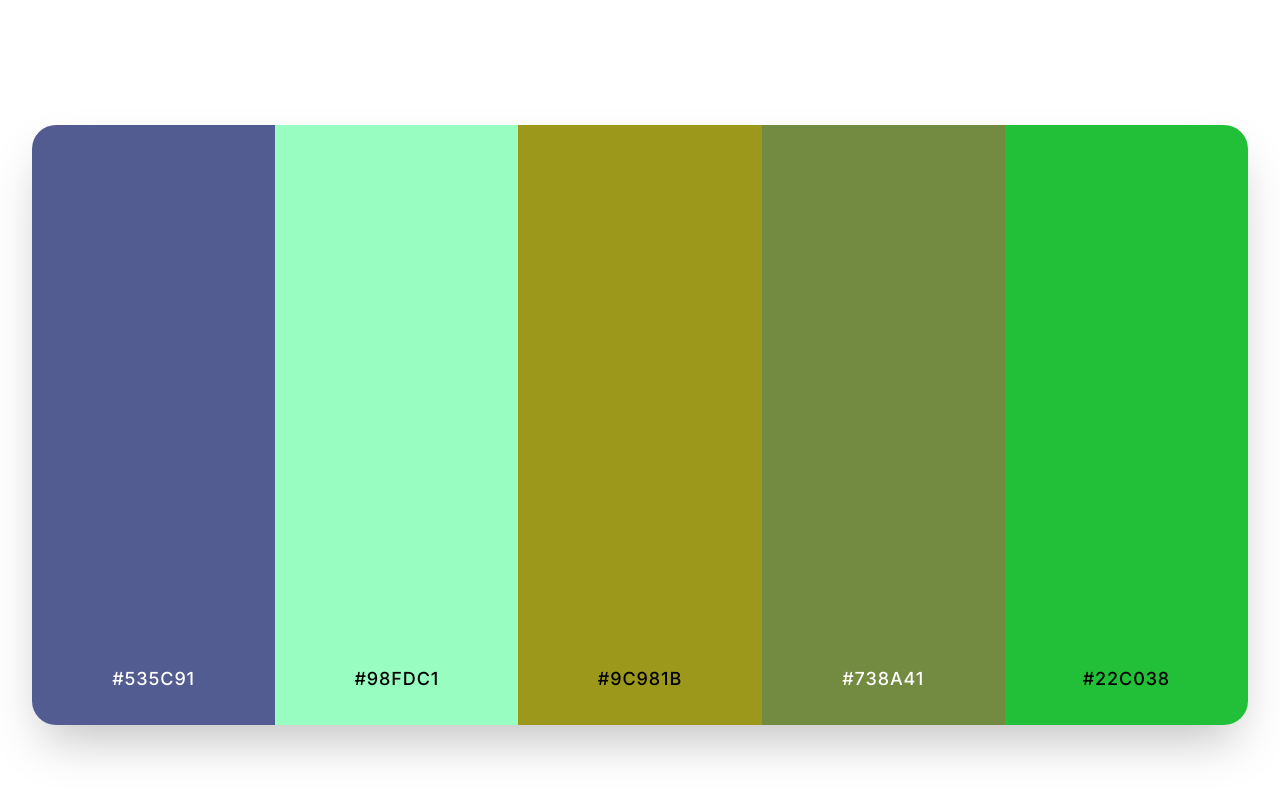
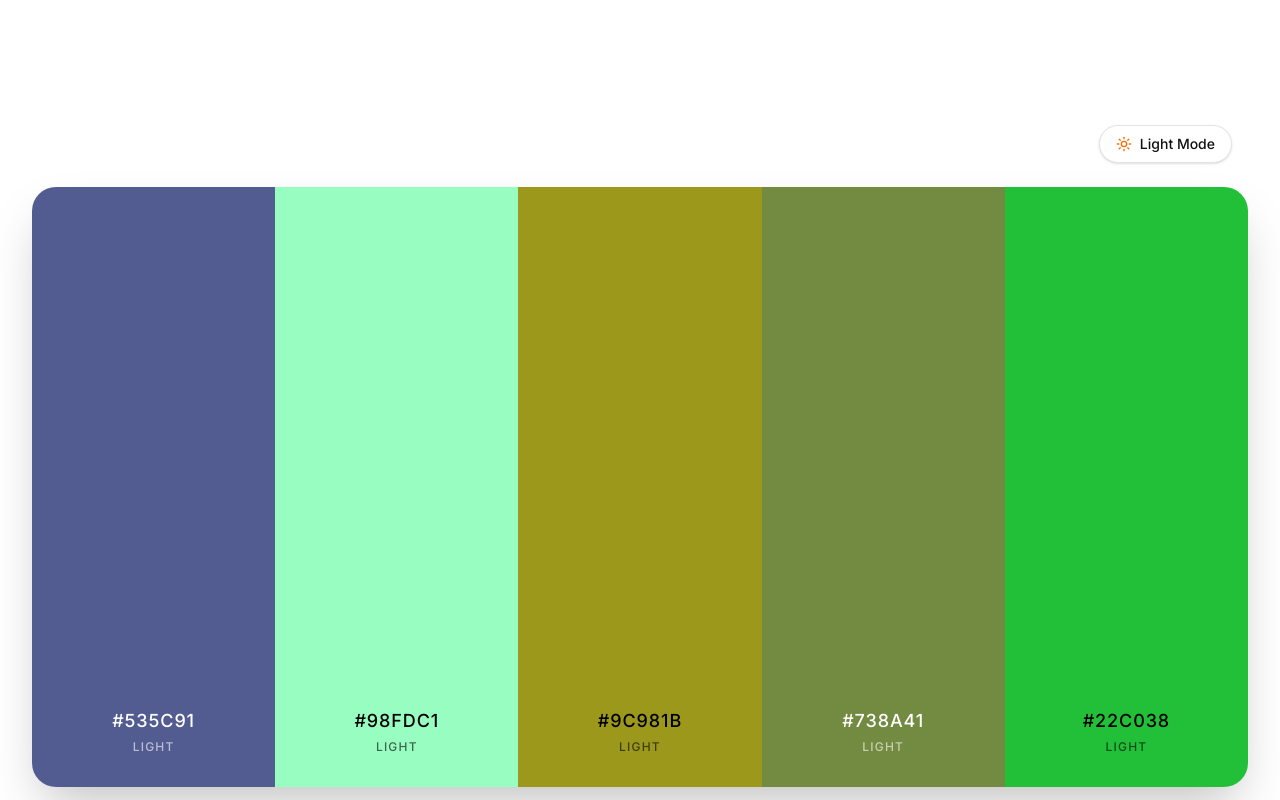
Before and after one commit to JeanMarcoMiranda/nebula-web, a Next.js app: page / in a window 1280 px wide. Shown: the part 420-1220 px from the top of the page. Built offline with nearby package versions, Linux system fonts and the light colour scheme.

Commit message:
feat: implementing dark and light theme variants

```diff
--- a/src/components/ColorPalette.tsx
+++ b/src/components/ColorPalette.tsx
@@ -2,12 +2,13 @@
 
 import { usePaletteStore } from "@/store/usePaletteStore";
 import { getContrastColor } from "@/lib/colors";
-import { Copy, Lock, Unlock } from "lucide-react";
+import { Copy, Lock, Unlock, Sun, Moon } from "lucide-react";
 import { useEffect, useState } from "react";
 
 export function ColorPalette() {
   const { colors, generatePalette, toggleLock } = usePaletteStore();
   const [copiedId, setCopiedId] = useState<string | null>(null);
+  const [mode, setMode] = useState<"light" | "dark">("light");
 
   useEffect(() => {
     const handleKeyPress = (e: KeyboardEvent) => {
@@ -28,14 +29,38 @@ export function ColorPalette() {
   };
 
   return (
-    <section className="w-full h-[600px] flex flex-col md:flex-row shadow-2xl rounded-3xl overflow-hidden mx-auto max-w-screen-2xl">
+    <div className="w-full max-w-screen-2xl mx-auto flex flex-col gap-6">
+      <div className="flex justify-end px-4">
+        <button
+          onClick={() =>
+            setMode((prev) => (prev === "light" ? "dark" : "light"))
+          }
+          className="flex items-center gap-2 px-4 py-2 rounded-full bg-white dark:bg-zinc-800 shadow-sm hover:shadow-md transition-all border border-zinc-200 dark:border-zinc-700"
+        >
+          {mode === "light" ? (
+            <>
+              <Sun className="w-4 h-4 text-orange-500" />
+              <span className="text-sm font-medium">Light Mode</span>
+            </>
+          ) : (
+            <>
+              <Moon className="w-4 h-4 text-indigo-400" />
+              <span className="text-sm font-medium text-white">Dark Mode</span>
+            </>
+          )}
+        </button>
+      </div>
+
+      <section className="w-full h-[600px] flex flex-col md:flex-row shadow-2xl rounded-3xl overflow-hidden">
         {colors.map((color) => {
-        const textColor = getContrastColor(color.hex);
+          const hex = mode === "light" ? color.lightHex : color.darkHex;
+          const textColor = getContrastColor(hex);
+
           return (
             <div
               key={color.id}
               className="group relative flex-1 flex flex-col items-center justify-center transition-all duration-500 ease-out hover:flex-[1.5]"
-            style={{ backgroundColor: color.hex, color: textColor }}
+              style={{ backgroundColor: hex, color: textColor }}
             >
               <div className="opacity-0 group-hover:opacity-100 transition-opacity duration-300 flex flex-col items-center gap-4">
                 <button
@@ -51,7 +76,7 @@ export function ColorPalette() {
                 </button>
 
                 <button
-                onClick={() => copyToClipboard(color.hex, color.id)}
+                  onClick={() => copyToClipboard(hex, color.id)}
                   className="p-3 rounded-full bg-black/10 hover:bg-black/20 backdrop-blur-md transition-all transform hover:scale-110"
                   aria-label="Copy hex code"
                 >
@@ -61,12 +86,16 @@ export function ColorPalette() {
 
               <div className="absolute bottom-8 flex flex-col items-center gap-1">
                 <span className="text-lg font-mono font-medium tracking-wider uppercase">
-                {copiedId === color.id ? "COPIED" : color.hex}
+                  {copiedId === color.id ? "COPIED" : hex}
+                </span>
+                <span className="text-xs opacity-60 font-medium tracking-widest">
+                  {mode.toUpperCase()}
                 </span>
               </div>
             </div>
           );
         })}
       </section>
+    </div>
   );
 }
--- a/src/lib/colors.ts
+++ b/src/lib/colors.ts
@@ -39,13 +39,17 @@ export const getHarmonies = (color: string) => {
   const c = colord(color);
 
   return {
-    complementary: c.harmonies("complementary").map(color => color.toHex()),
-    analogous: c.harmonies("analogous").map(color => color.toHex()),
-    triadic: c.harmonies("triadic").map(color => color.toHex()),
-    splitComplementary: c.harmonies("split-complementary").map(color => color.toHex()),
-    tetradic: c.harmonies("tetradic").map(color => color.toHex()),
-    rectangle: c.harmonies("rectangle").map(color => color.toHex()),
-    doubleSplitComplementary: c.harmonies("double-split-complementary").map(color => color.toHex()),
+    complementary: c.harmonies("complementary").map((color) => color.toHex()),
+    analogous: c.harmonies("analogous").map((color) => color.toHex()),
+    triadic: c.harmonies("triadic").map((color) => color.toHex()),
+    splitComplementary: c
+      .harmonies("split-complementary")
+      .map((color) => color.toHex()),
+    tetradic: c.harmonies("tetradic").map((color) => color.toHex()),
+    rectangle: c.harmonies("rectangle").map((color) => color.toHex()),
+    doubleSplitComplementary: c
+      .harmonies("double-split-complementary")
+      .map((color) => color.toHex()),
   };
 };
 
@@ -70,7 +74,10 @@ export const lightenColor = (color: string, amount: number = 0.1): string => {
 /**
  * Desatura un color por un factor (0-1)
  */
-export const desaturateColor = (color: string, amount: number = 0.1): string => {
+export const desaturateColor = (
+  color: string,
+  amount: number = 0.1,
+): string => {
   return colord(color).desaturate(amount).toHex();
 };
 
@@ -117,3 +124,22 @@ export const getContrastRatio = (color1: string, color2: string): number => {
 export const isReadable = (foreground: string, background: string): boolean => {
   return colord(foreground).isReadable(background);
 };
+
+/**
+ * Generates a theme variant (Dark Mode) based on a base color (Light Mode).
+ * Uses a heuristic to invert lightness while preserving hue, with slight desaturation for dark mode.
+ */
+export const generateThemeVariant = (baseColor: string): string => {
+  const c = colord(baseColor);
+  const hsl = c.toHsl();
+
+  // Invert lightness: 100% - L
+  // We can also clamp it to avoid pure black/white if desired,
+  // but simple inversion is a good starting point for a "related" color.
+  // For dark mode, we often want slightly less saturation to reduce eye strain.
+
+  const newL = 100 - hsl.l;
+  const newS = Math.max(0, hsl.s * 0.8); // 80% saturation of the original
+
+  return colord({ h: hsl.h, s: newS, l: newL }).toHex();
+};
--- a/src/store/usePaletteStore.ts
+++ b/src/store/usePaletteStore.ts
@@ -1,20 +1,34 @@
 import { create } from "zustand";
 import { nanoid } from "nanoid";
 import { ColorNode, PaletteState } from "@/types/palette";
-import { generateRandomHex, isValidHex } from "@/lib/colors";
+import {
+  generateRandomHex,
+  isValidHex,
+  generateThemeVariant,
+} from "@/lib/colors";
 
 export const usePaletteStore = create<PaletteState>((set) => ({
-  colors: Array.from({ length: 5 }).map(() => ({
-    id: nanoid(),
-    hex: generateRandomHex(),
-    isLocked: false,
-  })),
+  colors: Array.from({ length: 5 }).map(() => {
+    const baseColor = generateRandomHex();
+    return {
+      id: nanoid(),
+      lightHex: baseColor,
+      darkHex: generateThemeVariant(baseColor),
+      isLocked: false,
+    };
+  }),
 
   generatePalette: () =>
     set((state) => ({
-      colors: state.colors.map((color) =>
-        color.isLocked ? color : { ...color, hex: generateRandomHex() },
-      ),
+      colors: state.colors.map((color) => {
+        if (color.isLocked) return color;
+        const newBase = generateRandomHex();
+        return {
+          ...color,
+          lightHex: newBase,
+          darkHex: generateThemeVariant(newBase),
+        };
+      }),
     })),
 
   toggleLock: (id) =>
@@ -24,11 +38,11 @@ export const usePaletteStore = create<PaletteState>((set) => ({
       ),
     })),
 
-  updateColor: (id, newHex) =>
+  updateColor: (id, newHex, mode) =>
     set((state) => ({
       colors: state.colors.map((color) =>
         color.id === id && isValidHex(newHex)
-          ? { ...color, hex: newHex }
+          ? { ...color, [mode === "light" ? "lightHex" : "darkHex"]: newHex }
           : color,
       ),
     })),
--- a/src/types/palette.ts
+++ b/src/types/palette.ts
@@ -1,6 +1,7 @@
 export interface ColorNode {
   id: string;
-  hex: string;
+  lightHex: string;
+  darkHex: string;
   isLocked: boolean;
 }
 
@@ -8,6 +9,6 @@ export interface PaletteState {
   colors: ColorNode[];
   generatePalette: () => void;
   toggleLock: (id: string) => void;
-  updateColor: (id: string, newHex: string) => void;
+  updateColor: (id: string, newHex: string, mode: "light" | "dark") => void;
   setColors: (colors: ColorNode[]) => void;
 }
```
Lines whose indentation alone changed are shown as unchanged.
